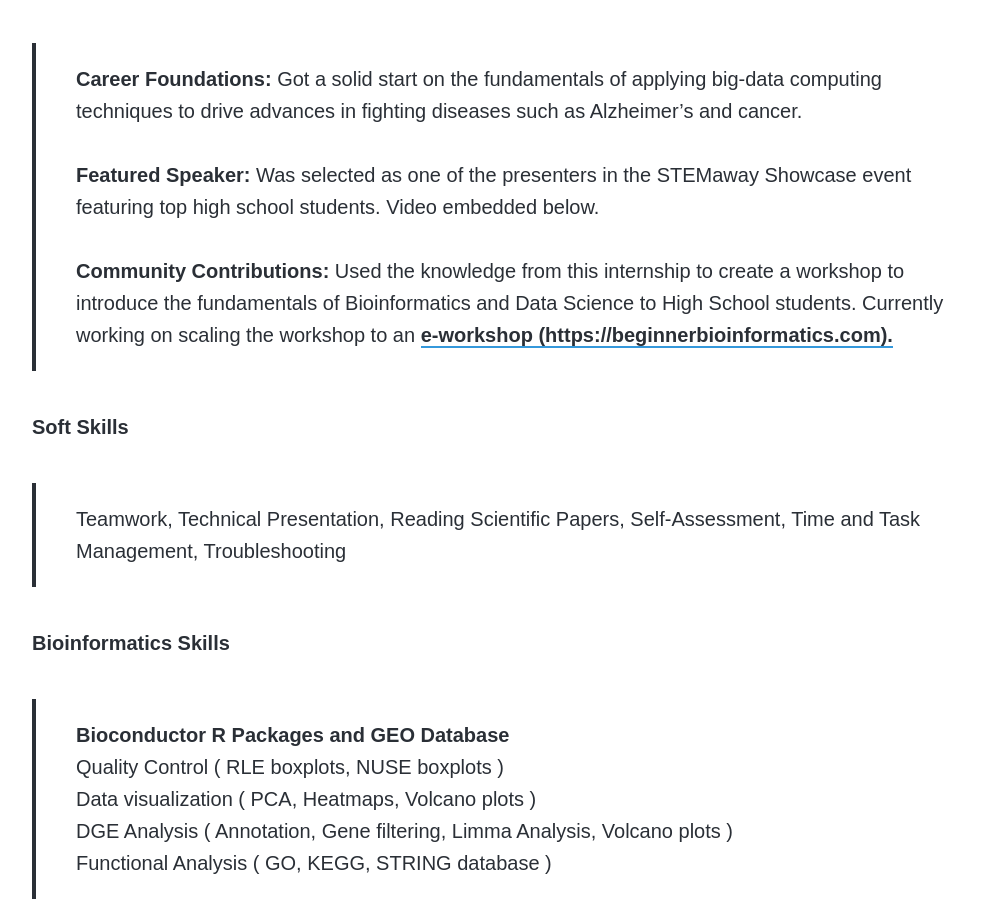
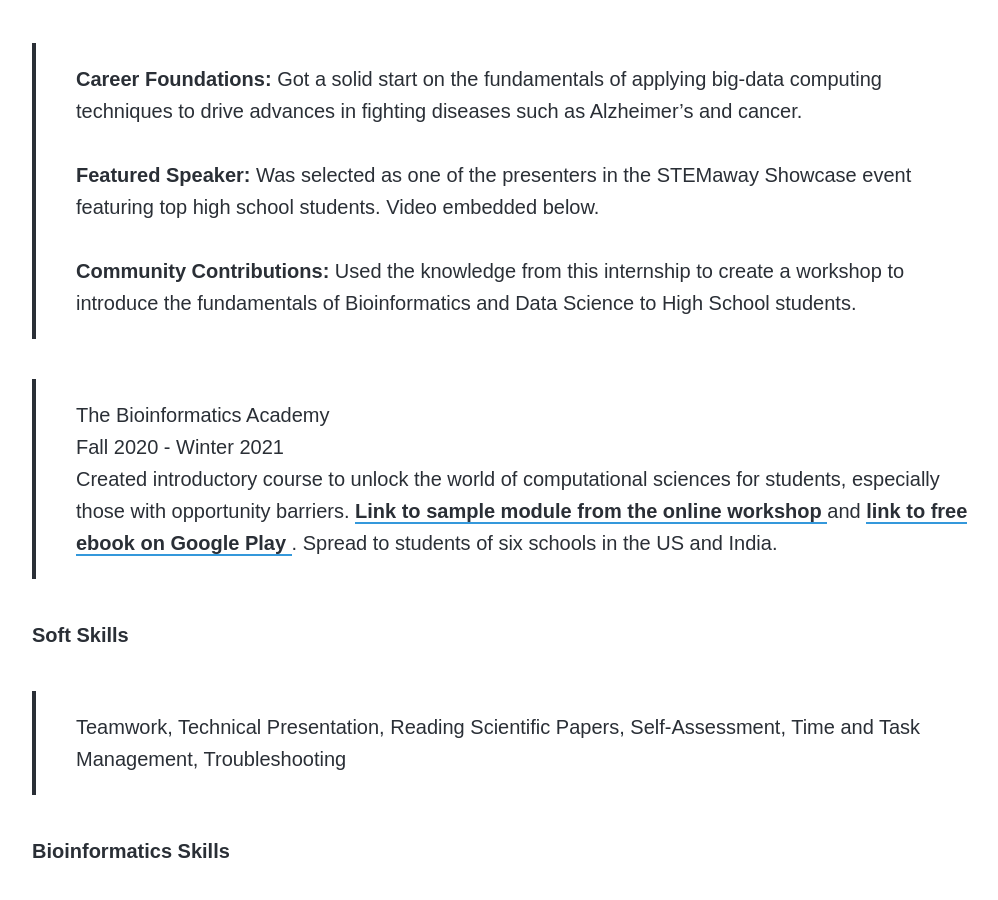
Before and after one commit to disha-22/disha-22.github.io, a Jekyll site: the page built from _projects/bio.md, in a window 1280 px wide and 900 px high, scrolled down 1481 px. Shown: the whole window, without its empty margins (138-1136 px from the left). Built offline with Jekyll 4.4.1, drawn with Linux system fonts in a browser that asks for light colours; nearby versions of some CDN libraries; some web fonts are replaced; some of the changed text lies outside the part shown.

Commit message:
Update bio.md

```diff
--- a/_projects/bio.md
+++ b/_projects/bio.md
@@ -1,6 +1,6 @@
 ---
 title: 'Bioinformatics Pipeline applied to Transcriptomics'
-subtitle: 'Virtual-Internship - Summer 2020'
+subtitle: 'Virtual-Internship + The Bioinformatics Academy'
 date: 2018-06-30 00:00:00
 description: Transcriptomics Data Analysis using Bioconductor R Packages - From Quality Control to Functional Analysis
 featured_image: '/images/app-main.jpg'
@@ -17,7 +17,11 @@ This was an extremely challenging project that helped me get an understanding of
 <h6> Highlights </h6>
 > <b>Career Foundations:</b> Got a solid start on the fundamentals of applying big-data computing techniques to drive advances in fighting diseases such as Alzheimer's and cancer.
 <br><br> <b>Featured Speaker:</b> Was selected as one of the presenters in the STEMaway Showcase event featuring top high school students. Video embedded below.
-<br><br> <b>Community Contributions:</b> Used the knowledge from this internship to create a workshop to introduce the fundamentals of Bioinformatics and Data Science to High School students. Currently working on scaling the workshop to an <a  href="https://beginnerbioinformatics.com"> e-workshop (https://beginnerbioinformatics.com). </a>
+<br><br> <b>Community Contributions:</b> Used the knowledge from this internship to create a workshop to introduce the fundamentals of Bioinformatics and Data Science to High School students.
+
+> The Bioinformatics Academy
+<br> Fall 2020 - Winter 2021
+<br> Created introductory course to unlock the world of computational sciences for students, especially those with opportunity barriers. <a href="https://beginnerbioinformatics.com/courses/the-pipeline/lessons/top-table-visualizations">Link to sample module from the online workshop </a> and <a href="https://play.google.com/store/books/details/Disha_Chauhan_The_Bioinformatics_Academy?id=9vg8EAAAQBAJ">link to free ebook on Google Play </a>. Spread to students of six schools in the US and India.
 
 <h6> Soft Skills </h6>
 > Teamwork, Technical Presentation, Reading Scientific Papers, Self-Assessment, Time and Task Management, Troubleshooting
```
